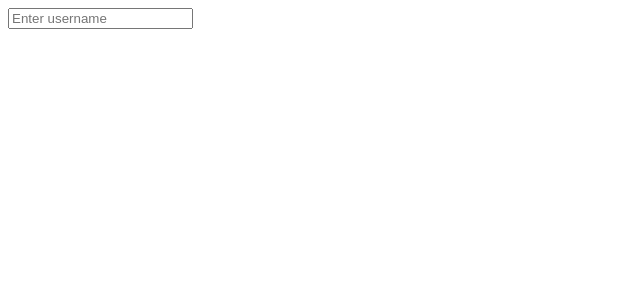
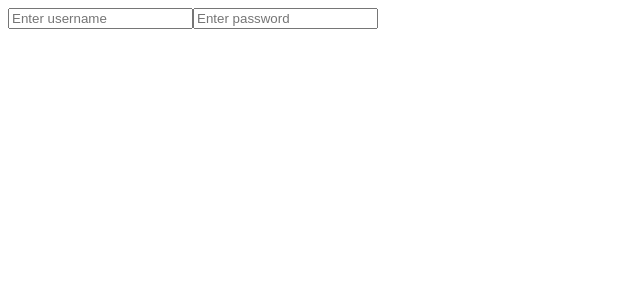
Before and after one commit to rekekki/eventhandler, a React (Create React App) app: page / in a window 1280 px wide. Shown: the top 300 px of the page, without its empty margins (0-640 px from the left). Built offline with nearby package versions, Linux system fonts and the light colour scheme.

Commit message:
copied username declarations as password ones and added another input

```diff
--- a/src/App.js
+++ b/src/App.js
@@ -2,13 +2,22 @@ import React, { useState } from 'react'
 
 const App = () => {
   const [ userName, setUserName ] = useState('')
+  const [ password, setPassword ] = useState('')
+
   return (
     <div>
       <input
       type='text'
       placeholder='Enter username'
       value={userName}
-      onChange={(e) => setUserName(e.target.value)} />
+      onChange={(e) => setUserName(e.target.value)}
+      />
+      <input
+      type='text'
+      placeholder='Enter password'
+      value={password}
+      onChange={(e) => setPassword(e.target.value)}
+      />
     </div>
   )
 }
```
